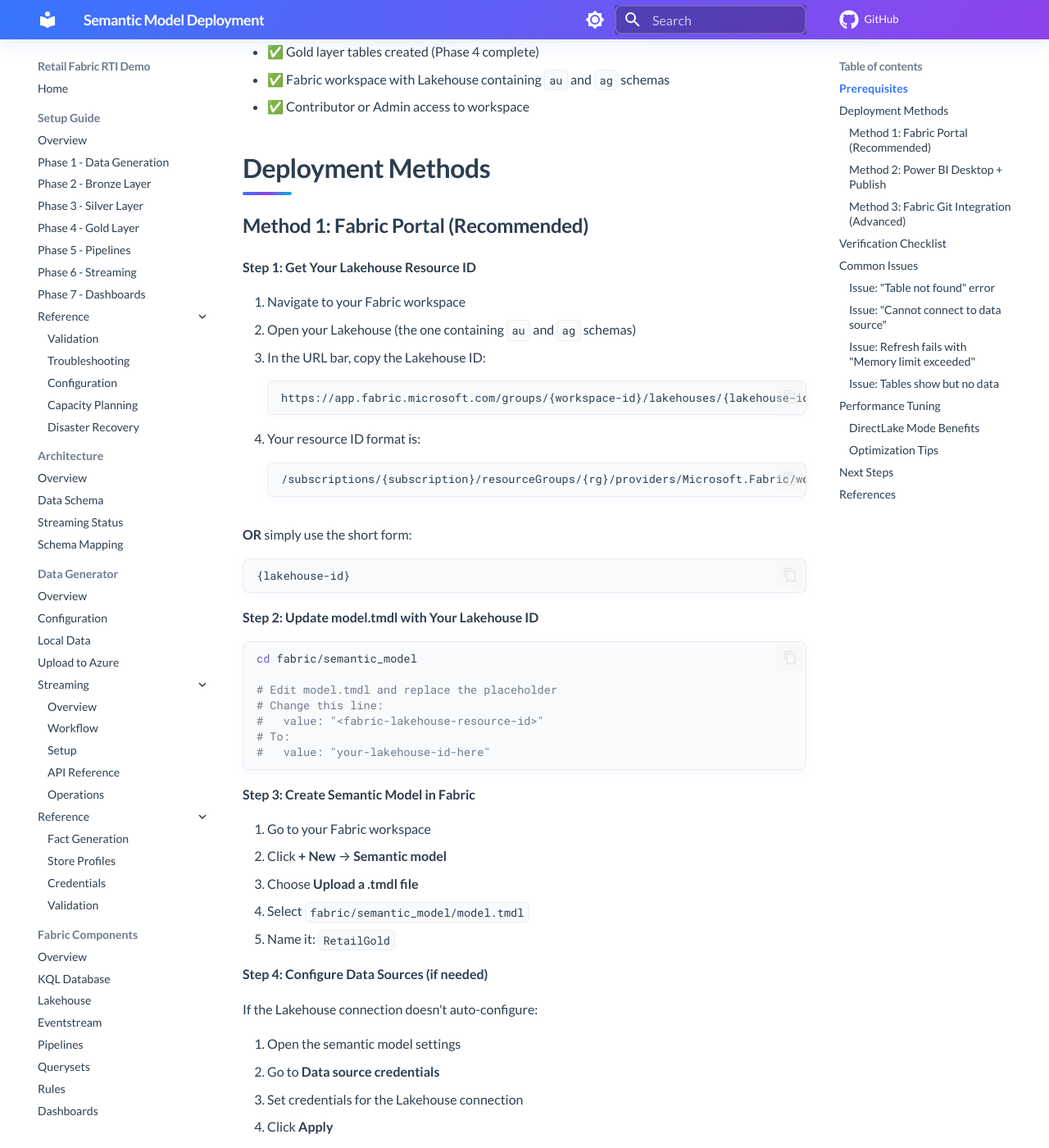
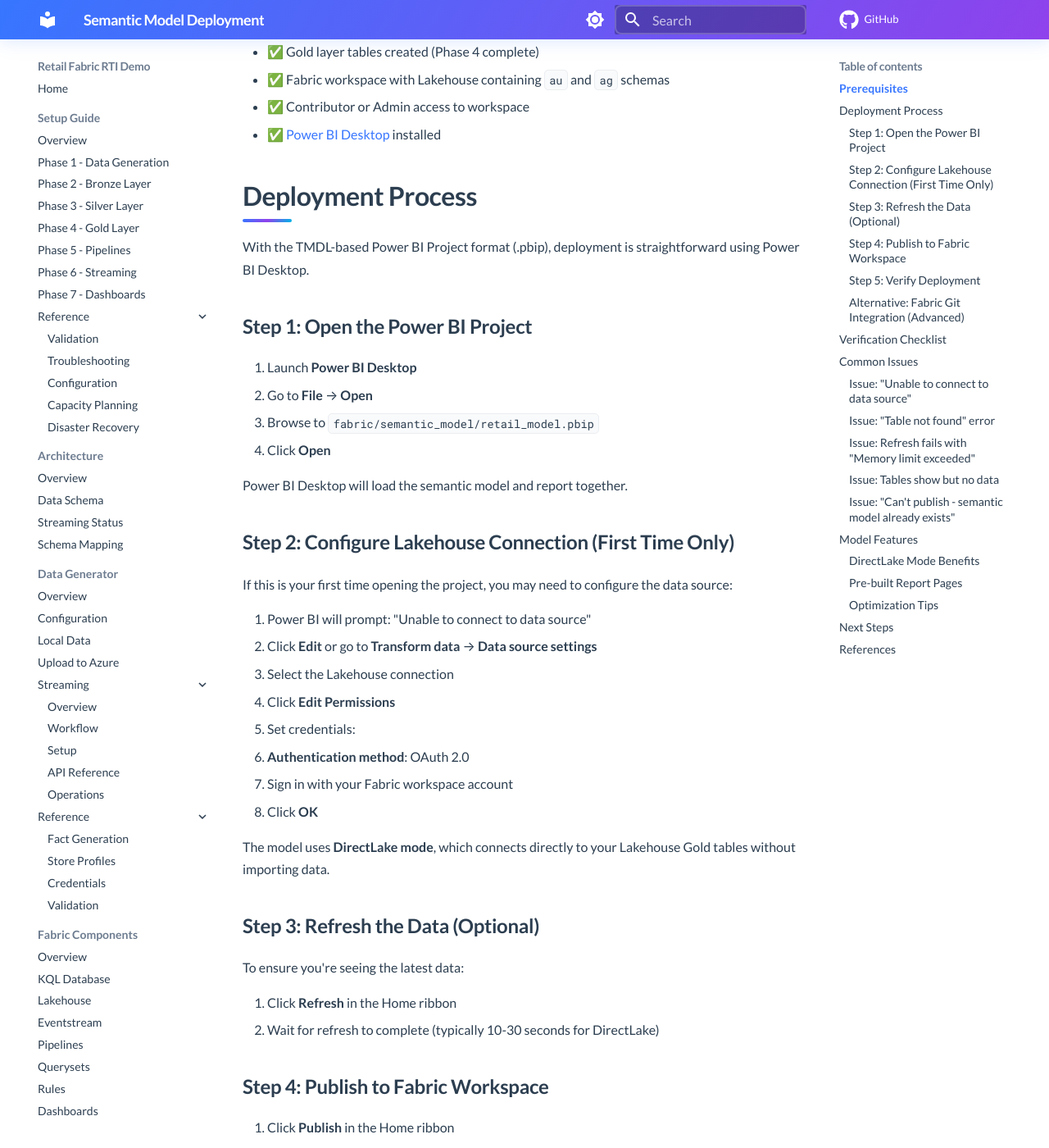
Before and after one commit to amattas/retail-demo, an MkDocs documentation site: the page built from docs/setup/08-semantic-model-deployment.md, in a window 1280 px wide and 1400 px high, scrolled down 286 px. Shown: the whole window at 82% size. Built offline with MkDocs 1.6.1 and Material for MkDocs 9.7.7, drawn with Linux system fonts in a browser that asks for light colours; comment, search, counter and statistics services are not loaded; some of the changed text lies outside the part shown.

Commit message:
docs(powerbi): simplify semantic model deployment with PBIP workflow (#223)
Updated Power BI semantic model deployment documentation to reflect
the simplified TMDL-based deployment process using .pbip files.

Changes:
- Replaced three complex deployment methods with single streamlined process
- Updated to use retail_model.pbip file with Power BI Desktop
- Removed outdated manual TMDL upload and complex Lakehouse ID configuration
- Added OAuth 2.0 credential setup instructions
- Updated verification checklist to reflect 12 tables (not 11)
- Added troubleshooting for common .pbip file issues
- Highlighted DirectLake mode benefits and pre-built report pages
- Simplified both docs/setup/08-semantic-model-deployment.md and docs/fabric/semantic-model.md

Deployment is now as simple as:
1. Open retail_model.pbip in Power BI Desktop
2. Configure credentials (first time)
3. Click Publish

Closes #180

Co-authored-by: Claude Opus 4.5 <noreply@anthropic.com>

````diff
--- a/docs/fabric/semantic-model.md
+++ b/docs/fabric/semantic-model.md
@@ -1,17 +1,26 @@
 # Semantic Model
 
-Power BI semantic model for unified analytics. Hybrid model over KQL (hot) and Lakehouse Gold (history).
+Power BI semantic model for unified analytics using DirectLake over Lakehouse Gold tables.
 
-Sources:
-- KQL views for near-real-time tiles (DirectQuery)
-- Lakehouse Gold for historical context (Import)
+## Data Sources
+- **Lakehouse Gold tables** (DirectLake): Pre-aggregated KPI tables from `au` schema
+- **Dimension tables** (DirectLake): Master data from `ag` schema (dim_stores, dim_products, dim_date)
 
-Entities:
+## Entities
 - Sales, Inventory, Logistics, Marketing, Customers, Products, Stores
 
-Measures:
+## Measures
 - Sales (min/hour/day), Units, Margin, DOS, Dwell, On-time %, ROAS
 
-Artifacts
-- TMDL model template: `model.tmdl` (uses DirectLake partitions over Gold tables; replace Lakehouse resource ID)
-- After import into Fabric, bind to the Lakehouse and refresh
+## Artifacts
+- **Power BI Project**: `retail_model.pbip` (includes semantic model + report)
+- **TMDL model**: `retail_model.SemanticModel/` (model definition in TMDL format)
+- **Report definition**: `retail_model.Report/` (report pages and visuals)
+
+## Deployment
+
+1. Open `fabric/semantic_model/retail_model.pbip` in Power BI Desktop
+2. Configure Lakehouse connection credentials (OAuth 2.0)
+3. Click **Publish** and select your Fabric workspace
+
+See [Semantic Model Deployment Guide](../setup/08-semantic-model-deployment.md) for detailed instructions.
--- a/docs/setup/08-semantic-model-deployment.md
+++ b/docs/setup/08-semantic-model-deployment.md
@@ -7,128 +7,88 @@ Deploy the Power BI semantic model to enable analytics and dashboards.
 - ✅ Gold layer tables created (Phase 4 complete)
 - ✅ Fabric workspace with Lakehouse containing `au` and `ag` schemas
 - ✅ Contributor or Admin access to workspace
+- ✅ [Power BI Desktop](https://aka.ms/pbidesktop) installed
 
-## Deployment Methods
+## Deployment Process
 
-### Method 1: Fabric Portal (Recommended)
+With the TMDL-based Power BI Project format (.pbip), deployment is straightforward using Power BI Desktop.
 
-**Step 1: Get Your Lakehouse Resource ID**
+### Step 1: Open the Power BI Project
+
+1. Launch **Power BI Desktop**
+2. Go to **File** → **Open**
+3. Browse to `fabric/semantic_model/retail_model.pbip`
+4. Click **Open**
+
+Power BI Desktop will load the semantic model and report together.
+
+### Step 2: Configure Lakehouse Connection (First Time Only)
+
+If this is your first time opening the project, you may need to configure the data source:
+
+1. Power BI will prompt: "Unable to connect to data source"
+2. Click **Edit** or go to **Transform data** → **Data source settings**
+3. Select the Lakehouse connection
+4. Click **Edit Permissions**
+5. Set credentials:
+   - **Authentication method**: OAuth 2.0
+   - Sign in with your Fabric workspace account
+6. Click **OK**
+
+The model uses **DirectLake mode**, which connects directly to your Lakehouse Gold tables without importing data.
+
+### Step 3: Refresh the Data (Optional)
+
+To ensure you're seeing the latest data:
+
+1. Click **Refresh** in the Home ribbon
+2. Wait for refresh to complete (typically 10-30 seconds for DirectLake)
+
+### Step 4: Publish to Fabric Workspace
+
+1. Click **Publish** in the Home ribbon
+2. Select your target Fabric workspace from the list
+3. Click **Select**
+4. Wait for the upload to complete
+5. When prompted, click **Open in Fabric** to view in the browser
+
+### Step 5: Verify Deployment
+
+After publishing:
 
 1. Navigate to your Fabric workspace
-2. Open your Lakehouse (the one containing `au` and `ag` schemas)
-3. In the URL bar, copy the Lakehouse ID:
-   ```
-   https://app.fabric.microsoft.com/groups/{workspace-id}/lakehouses/{lakehouse-id}
-   ```
-4. Your resource ID format is:
-   ```
-   /subscriptions/{subscription}/resourceGroups/{rg}/providers/Microsoft.Fabric/workspaces/{workspace}/lakehouses/{lakehouse-id}
-   ```
+2. Verify two items were created:
+   - **Semantic model**: `retail_model`
+   - **Report**: `retail_model`
+3. Open the semantic model to verify:
+   - All 12 tables are present (9 Gold + 3 Dimension tables)
+   - Relationships are active
+   - Data refreshes successfully
 
-   **OR** simply use the short form:
-   ```
-   {lakehouse-id}
-   ```
-
-**Step 2: Update model.tmdl with Your Lakehouse ID**
-
-```bash
-cd fabric/semantic_model
-
-# Edit model.tmdl and replace the placeholder
-# Change this line:
-#   value: "<fabric-lakehouse-resource-id>"
-# To:
-#   value: "your-lakehouse-id-here"
-```
-
-**Step 3: Create Semantic Model in Fabric**
-
-1. Go to your Fabric workspace
-2. Click **+ New** → **Semantic model**
-3. Choose **Upload a .tmdl file**
-4. Select `fabric/semantic_model/model.tmdl`
-5. Name it: `RetailGold`
-
-**Step 4: Configure Data Sources (if needed)**
-
-If the Lakehouse connection doesn't auto-configure:
-
-1. Open the semantic model settings
-2. Go to **Data source credentials**
-3. Set credentials for the Lakehouse connection
-4. Click **Apply**
-
-**Step 5: Refresh the Model**
-
-1. In the semantic model view, click **Refresh now**
-2. Wait for refresh to complete (1-5 minutes)
-3. Check for any errors in the refresh history
-
-**Step 6: Verify Tables Loaded**
-
-1. Open the semantic model in **Power BI Desktop** or **Fabric**
-2. Check that all 11 tables appear:
-   - 9 Gold tables (au schema)
-   - 2 Dimension tables (ag schema)
-3. Verify relationships are active
-4. Test a simple measure: `Total Sales` from `gold_sales_minute_store`
-
-### Method 2: Power BI Desktop + Publish
-
-**Step 1: Open in Power BI Desktop**
-
-1. Install [Power BI Desktop](https://aka.ms/pbidesktop) if not already installed
-2. Open Power BI Desktop
-3. Go to **File** → **Import** → **Power BI Model**
-4. Browse to `fabric/semantic_model/model.tmdl`
-
-**Step 2: Configure Lakehouse Connection**
-
-1. Power BI will prompt for data source settings
-2. Select **DirectLake** mode
-3. Point to your Fabric Lakehouse:
-   - Server: `https://api.fabric.microsoft.com/v1`
-   - Database: Your Lakehouse name
-   - Schemas: `au`, `ag`
-
-**Step 3: Publish to Fabric**
-
-1. Click **Publish** in Power BI Desktop ribbon
-2. Select your Fabric workspace
-3. Wait for publish to complete
-4. Click **Open in Fabric** when done
-
-### Method 3: Fabric Git Integration (Advanced)
+### Alternative: Fabric Git Integration (Advanced)
 
 If your workspace is connected to Git:
 
 **Step 1: Commit Model to Git**
 
 ```bash
-# Already done - model.tmdl is in the repo
-git add fabric/semantic_model/model.tmdl
-git commit -m "Update semantic model with current Gold tables"
+git add fabric/semantic_model/
+git commit -m "Update Power BI semantic model"
 git push
 ```
 
 **Step 2: Sync in Fabric**
 
-1. In your Fabric workspace, go to **Git integration**
-2. Click **Update from Git**
-3. Select the semantic model changes
-4. Click **Update**
-
-**Step 3: Configure and Refresh**
-
-Follow steps 4-6 from Method 1
+1. In your Fabric workspace, go to **Source control**
+2. Click **Update all**
+3. The semantic model and report will sync from Git
 
 ## Verification Checklist
 
 After deployment, verify:
 
-- [ ] All 11 tables visible in model
-- [ ] 4 relationships active (check relationship view)
+- [ ] All 12 tables visible in model (9 Gold + 3 Dimension tables)
+- [ ] Relationships are active (check relationship view)
 - [ ] Measures calculate correctly:
   - `Total Sales` shows values
   - `Avg Basket` shows reasonable values ($20-$200)
@@ -139,8 +99,21 @@ After deployment, verify:
   - Logistics (2 tables)
   - Marketing (1 table)
 - [ ] Data refresh succeeds without errors
+- [ ] Report pages display correctly in workspace
 
 ## Common Issues
+
+### Issue: "Unable to connect to data source"
+
+**Cause**: First time opening the .pbip file or Lakehouse credentials not configured
+
+**Solution**:
+1. In Power BI Desktop, click **Transform data** → **Data source settings**
+2. Select the Lakehouse connection
+3. Click **Edit Permissions** → **Edit**
+4. Choose **OAuth 2.0** and sign in with your Fabric account
+5. Click **OK** and close the dialogs
+6. Click **Refresh** to reload data
 
 ### Issue: "Table not found" error
 
@@ -148,69 +121,83 @@ After deployment, verify:
 
 **Solution**:
 ```bash
-# Verify Gold tables exist
-# In Fabric Lakehouse, run:
-SHOW TABLES IN au;
+# Verify Gold tables exist in Fabric Lakehouse
+# Run this query in the Lakehouse SQL endpoint:
+SELECT table_schema, table_name
+FROM INFORMATION_SCHEMA.TABLES
+WHERE table_schema IN ('au', 'ag');
 
-# Should show 9 tables. If not, re-run:
+# Should show 12 tables. If not, re-run:
 # fabric/lakehouse/04-streaming-to-gold.ipynb
 ```
-
-### Issue: "Cannot connect to data source"
-
-**Cause**: Lakehouse credentials not configured
-
-**Solution**:
-1. Semantic model settings → Data source credentials
-2. Edit credentials for Lakehouse
-3. Use OAuth or Service Principal
-4. Click Apply and refresh
 
 ### Issue: Refresh fails with "Memory limit exceeded"
 
 **Cause**: Trying to Import mode instead of DirectLake
 
 **Solution**:
-1. Check partition mode in model.tmdl: `mode: DirectLake`
-2. Ensure Fabric capacity supports DirectLake
-3. If not, change to DirectQuery mode
+1. The model uses DirectLake mode by default (no import)
+2. Ensure your Fabric capacity supports DirectLake (F64 or higher recommended)
+3. Check capacity settings in Fabric admin portal
 
 ### Issue: Tables show but no data
 
-**Cause**: Gold tables are empty
+**Cause**: Gold tables are empty or not loaded
 
 **Solution**:
 ```bash
-# Check if Gold tables have data
-SELECT COUNT(*) FROM au.sales_minute_store;
+# Check if Gold tables have data via Lakehouse SQL endpoint:
+SELECT COUNT(*) FROM au.gold_sales_minute_store;
 
-# If 0, re-run historical load:
+# If 0, run the historical load notebook:
 # fabric/lakehouse/02-historical-data-load.ipynb
 ```
 
-## Performance Tuning
+### Issue: "Can't publish - semantic model already exists"
+
+**Cause**: A semantic model with the same name already exists in the workspace
+
+**Solution**:
+1. **Option A**: In Power BI Desktop, choose **Replace** when prompted
+2. **Option B**: Rename the model before publishing (File → Save As)
+3. **Option C**: Delete the old semantic model from the workspace first
+
+## Model Features
 
 ### DirectLake Mode Benefits
-- **Sub-second queries**: No import lag
-- **Always fresh**: Reflects latest Gold data
-- **Low memory**: No data duplication
+- **Sub-second queries**: No import lag, direct query to Lakehouse
+- **Always fresh**: Reflects latest Gold data in near-real-time
+- **Low memory**: No data duplication or caching needed
+- **Auto schema sync**: Table changes in Lakehouse reflect automatically
+
+### Pre-built Report Pages
+
+The `retail_model.pbip` includes five report pages ready to use:
+
+1. **Sales Dashboard**: Sales KPIs, store breakdowns, category performance
+2. **Supply Chain Control Tower**: Store/DC inventory, reorders, truck dwell trends
+3. **Online, Payments & Marketing**: Online sales, tender mix, marketing spend
+4. **Inventory & Replenishment**: On-hand units/value, reorder priorities
+5. **Logistics Control Center**: Truck dwell metrics, DC throughput
+
+You can customize these reports or build new ones using the semantic model.
 
 ### Optimization Tips
-1. **Aggregations**: Already pre-aggregated in Gold layer
-2. **Relationships**: Keep to essential joins only
-3. **Measures**: Use CALCULATE for time intelligence
-4. **Partitioning**: Not needed for DirectLake
+1. **Aggregations**: Pre-aggregated in Gold layer (no additional aggregation needed)
+2. **Relationships**: Defined between Gold tables and dimensions
+3. **Measures**: Built-in DAX measures for common KPIs
+4. **Perspectives**: Organized by business area (Operations, Merchandising, Logistics, Marketing)
 
 ## Next Steps
 
-After semantic model is deployed:
+After the semantic model is deployed:
 
-1. **Create Reports**: Use the semantic model as a data source
-2. **Build Dashboards**: Add tiles using the model measures
-3. **Schedule Refresh**: Set refresh schedule for Import mode tables (if any)
-4. **Set Up Alerts**: Configure data-driven alerts
+1. **Explore Reports**: Review the five pre-built report pages in the workspace
+2. **Customize Visuals**: Modify charts, filters, and layouts as needed
+3. **Share with Users**: Assign workspace roles or share the report
+4. **Pin to Dashboard**: Create a dashboard by pinning key visuals
 
-Proceed to [Phase 7: Dashboards](07-dashboards.md) to build visualizations.
+Proceed to [Phase 7: Dashboards](07-dashboards.md) for additional dashboard guidance.
 
 ## References
 
````
